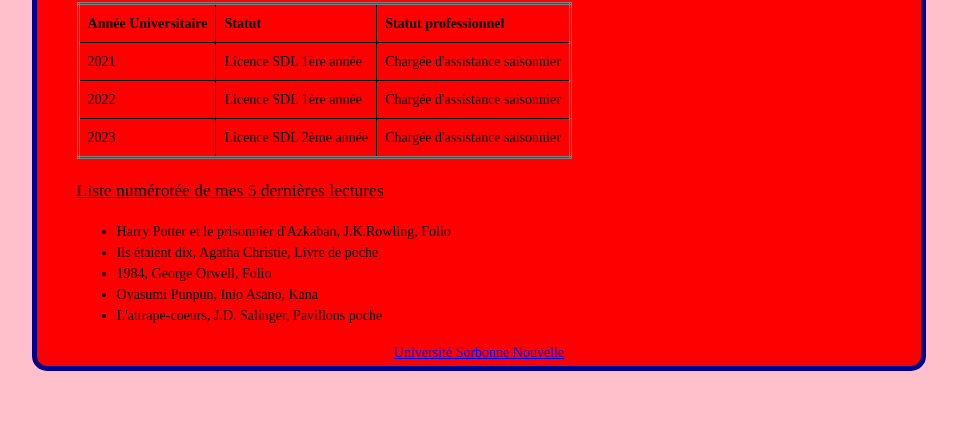
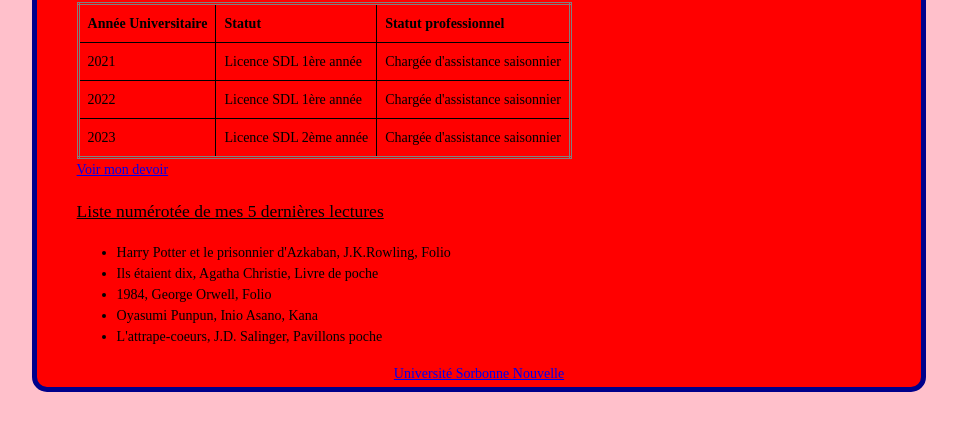
Before and after one commit to Bilalkjt/LZML021, a plain HTML site: page index.html in a window 1280 px wide. Shown: the part 368-798 px from the top of the page, without its empty margins (161-1118 px from the left). Drawn offline with Linux system fonts and the light colour scheme; files that its build step writes are made by us from their sources.

Commit message:
Add files via upload

```diff
--- a/index.html
+++ b/index.html
@@ -26,6 +26,9 @@
                 <tr><td>2023</td><td>Licence SDL 2ème année</td><td>Chargée d'assistance saisonnier</td></tr>
             </tbody>
         </table>
+		<div id=devoirs">
+		<a href="devoirs/votre_devoir.pdf" target="_blank">Voir mon devoir</a>
+		</div>
         <p>Liste numérotée de mes 5 dernières lectures</p>
         <ul>
             <li>Harry Potter et le prisonnier d'Azkaban, J.K.Rowling, Folio</li>
```
